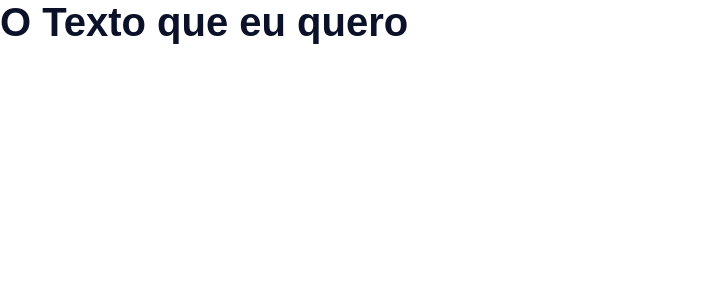
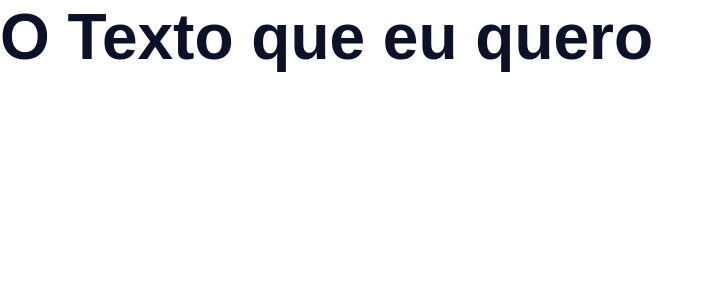
Before and after one commit to fernandojsmelo/curso-reactjs-nextjs-project-3, a React (Create React App) app: page / in a window 1280 px wide. Shown: the top 300 px of the page, without its empty margins (0-713 px from the left). Built offline with nearby package versions, Linux system fonts and the light colour scheme.

Commit message:
Criando Componente de Heading - Parte 2

```diff
--- a/public/index.html
+++ b/public/index.html
@@ -2,6 +2,8 @@
 <html lang="en">
   <head>
     <meta charset="utf-8" />
+    <link href="preconnect" href="https://fonts.gstatic.com"/>
+    <link href="https://fonts.googleapis.com/css2?family=Montserrat:ital,wght@0,900;1,900&family=Open+Sans:ital,wght@0,400;0,700;1,400;1,700&display=swap"/>
     <link rel="icon" href="%PUBLIC_URL%/favicon.ico" />
     <meta name="viewport" content="width=device-width, initial-scale=1" />
     <meta name="theme-color" content="#000000" />
--- a/src/components/Heading/index.jsx
+++ b/src/components/Heading/index.jsx
@@ -5,7 +5,7 @@
   children,
   colorDark = true,
   as = 'h1',
-  size = 'big',
+  size = 'huge',
   uppercase = false,
 }) => {
   return (
@@ -22,8 +22,8 @@
 
 Heading.propTypes = {
   children: P.node.isRequired,
-  colorDark: P.bool.isRequired,
-  as: P.oneOf(['h1', 'h2', 'h3', 'h4', 'h5', 'h6']).isRequired,
-  size: P.oneOf(['small', 'medium', 'big', 'huge']).isRequired,
-  uppercase: P.bool.isRequired,
+  colorDark: P.bool,
+  as: P.oneOf(['h1', 'h2', 'h3', 'h4', 'h5', 'h6']),
+  size: P.oneOf(['small', 'medium', 'big', 'huge']),
+  uppercase: P.bool,
 };
--- a/src/components/Heading/styles.js
+++ b/src/components/Heading/styles.js
@@ -1,4 +1,5 @@
 import styled, { css } from 'styled-components';
+import { theme } from '../../styles/theme';
 
 const titleSize = {
   small: (theme) => css`
@@ -12,8 +13,15 @@
   `,
   huge: (theme) => css`
     font-size: ${theme.fonts.sizes.xhuge};
+    ${mediaFont(theme)};
   `,
 };
+
+const mediaFont = (theme) => css`
+  @media ${theme.media.lteMedium} (max-width: 768px) {
+    font-size: ${theme.fonts.sizes.xlarge};
+  }
+`;
 
 const titleCase = (uppercase) => css`
   text-transform: ${uppercase ? 'uppercase' : 'none'};
--- a/src/styles/global-styles.js
+++ b/src/styles/global-styles.js
@@ -1,7 +1,7 @@
 import { createGlobalStyle, css } from 'styled-components';
 
 export const GlobalStyles = createGlobalStyle`
-  @import url('https://fonts.googleapis.com/css2?family=Montserrat:ital,wght@0,900;1,900&family=Open+Sans:ital,wght@0,400;0,700;1,400;1,700&display=swap');
+
   *{
     margin: 0;
     padding: 0;
--- a/src/styles/theme.js
+++ b/src/styles/theme.js
@@ -20,4 +20,7 @@
       xhuge: '6.4rem',
     },
   },
+  media: {
+    lteMedium: '(max-width: 768px)',
+  },
 };
```
